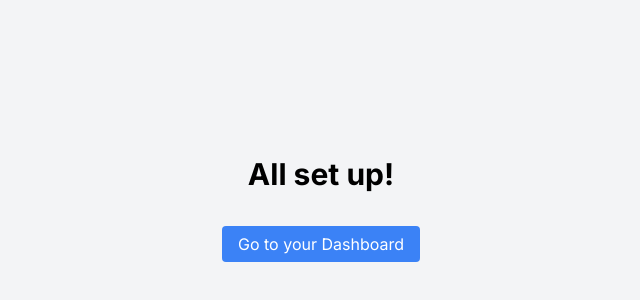
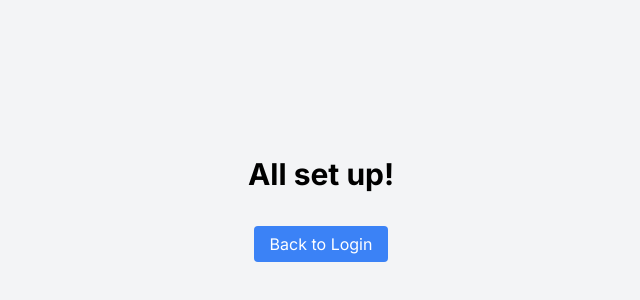
Before and after one commit to SLeonCamacho/WebAvanzadas-ProyectoIB-InventarioPlus, a Next.js app in the folder inventarioplus/: page /signUp/success in a window 1280 px wide. Shown: the part 178-478 px from the top of the page, without its empty margins (319-959 px from the left). Built offline with nearby package versions, Linux system fonts and the light colour scheme.

Commit message:
Fixed security issue, register routed to dashboard
After successfully registering, a user would be redirected to the dashboard of such user, but for future security controls is best login handles all session initializations.

```diff
--- a/inventarioplus/src/app/signUp/success/page.tsx
+++ b/inventarioplus/src/app/signUp/success/page.tsx
@@ -19,10 +19,10 @@ const Success = () => {
     <section className="flex flex-col items-center justify-center min-h-screen bg-gray-100 p-6">
       <div className="text-center mb-8">
         <h1 className="text-3xl font-bold mb-4 text-black">All set up!</h1>
-        {name && <p className="text-black">Welcome, {name}</p>}
+        {name && <p className="text-black">We are happy to have you with us, {name}</p>}
         <br />
-        <Link className="px-4 py-2 bg-blue-500 text-white rounded hover:bg-blue-700" href="/dashboard">
-          Go to your Dashboard
+        <Link className="px-4 py-2 bg-blue-500 text-white rounded hover:bg-blue-700" href="/login">
+          Back to Login
         </Link>
       </div>
     </section>
```
